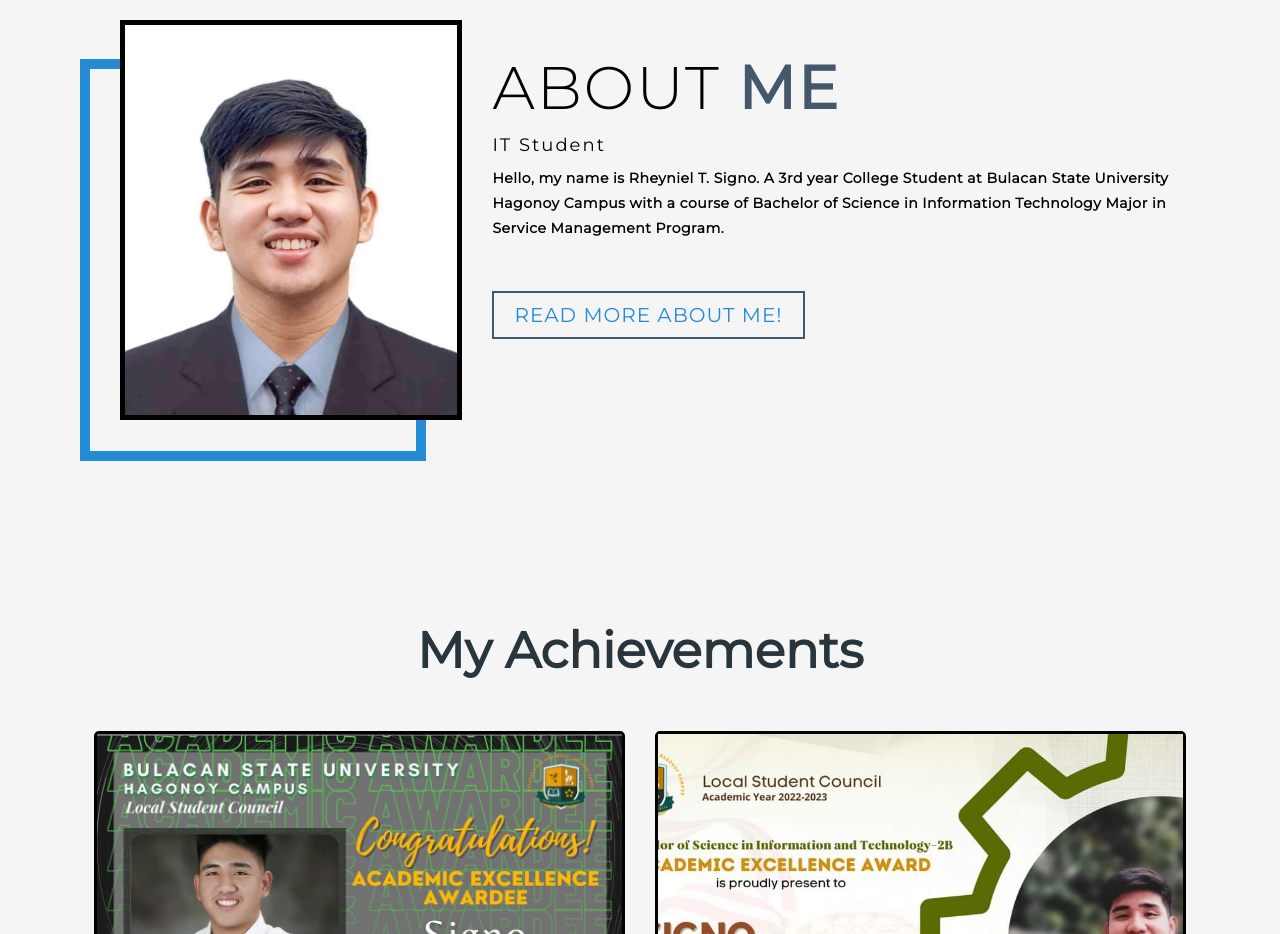
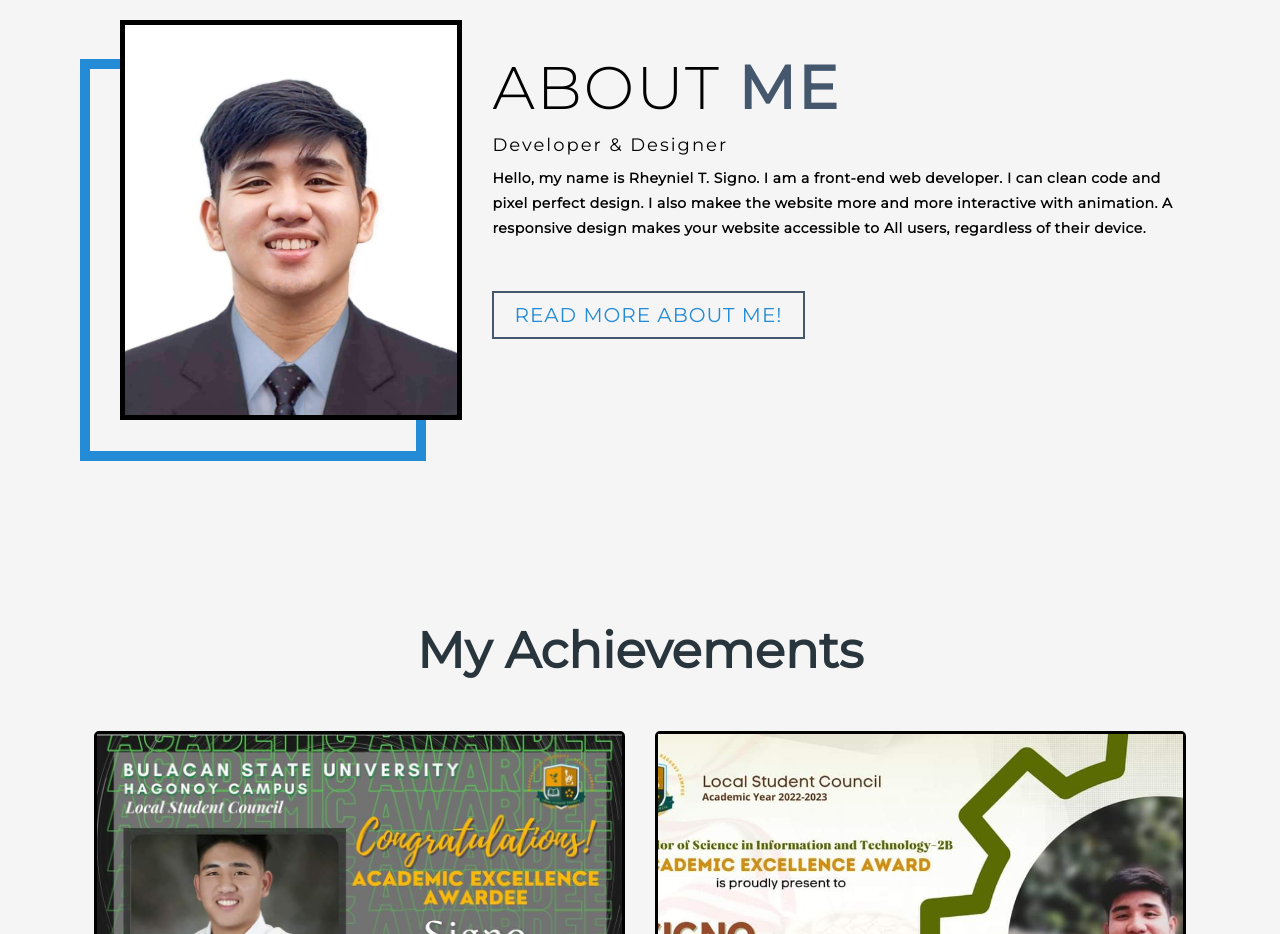
Before and after one commit to rheynielsigno/E-portfolio, a plain HTML site: page index.html in a window 1280 px wide. Shown: the part 980-1914 px from the top of the page. Drawn offline with nearby package versions, Linux system fonts and the light colour scheme.

Commit message:
Add files via upload

```diff
--- a/index.html
+++ b/index.html
@@ -59,9 +59,10 @@
       </div>
       <div class="col-right">
         <h1 class="section-title">About <span><b>me</b></span></h1>
-        <h2>IT Student</h2>
-        <p><b>Hello, my name is Rheyniel T. Signo. A 3rd year College Student at Bulacan State University Hagonoy Campus with a course of Bachelor
-          of Science in Information Technology Major in Service Management Program.</b>
+        <h2>Developer & Designer</h2>
+        <p><b>Hello, my name is Rheyniel T. Signo. I am a front-end web developer. I can clean code and pixel perfect design.
+          I also makee the website more and more interactive with animation. A responsive design makes your website accessible to All
+          users, regardless of their device.</b>
         </p>
         <a href="#award" class="cta">Read More about Me!</a>
       </div>
```
